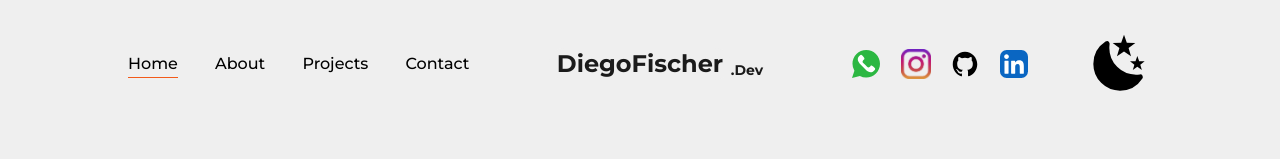
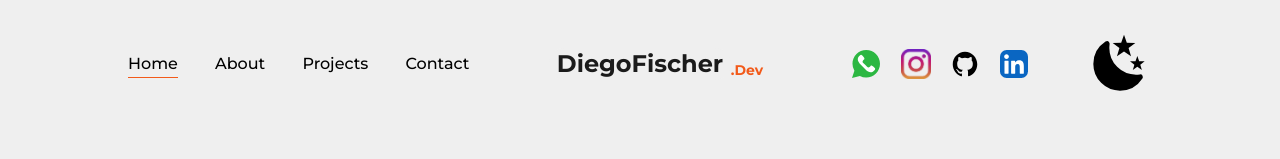
Before and after one commit to DiegoFischerDev/MyPotifolio-Next-Tailwind, a Next.js app: page / in a window 1280 px wide. Shown: the top 159 px of the page. Built offline with nearby package versions, Linux system fonts and the light colour scheme.

Commit message:
third try SEO adjustments

```diff
--- a/src/app/page.js
+++ b/src/app/page.js
@@ -32,8 +32,8 @@ export default function Home() {
             Explore my latest projects showcasing my expertise in React.js and web development.
           </p>
           <div className="self-start mt-2 tablet:self-center">
-            <Link href="/ResumeDiegoFischer.pdf" target={"_blank"} download={false}
-              className="flex mb-4 items-center bg-dark text-light p-2.5 px-6 rounded-lg font-semibold border-2 border-solid border-transparent hover:bg-light hover:text-dark hover:border-dark dark:bg-light dark:text-dark dark:hover:bg-dark dark:hover:text-light dark:hover:border-light">Resume <LinkArrow /></Link>
+            <a href="/ResumeDiegoFischer.pdf" target={"_blank"} download={true}
+              className="flex mb-4 items-center bg-dark text-light p-2.5 px-6 rounded-lg font-semibold border-2 border-solid border-transparent hover:bg-light hover:text-dark hover:border-dark dark:bg-light dark:text-dark dark:hover:bg-dark dark:hover:text-light dark:hover:border-light">Resume <LinkArrow /></a>
           </div>
         </div>
 
--- /dev/null
+++ b/src/components/DownloadResume.js
@@ -0,0 +1,15 @@
+'use client';
+
+import { useRouter } from "next/navigation";
+import { LinkArrow } from "./Icons";
+
+export default function DownloadResume() {
+
+  const router = useRouter();
+
+  return (
+    <button onClick={() => { router.push("/ResumeDiegoFischer.pdf") }} className="flex mb-4 items-center bg-dark text-light p-2.5 px-6 rounded-lg font-semibold border-2 border-solid border-transparent hover:bg-light hover:text-dark hover:border-dark dark:bg-light dark:text-dark dark:hover:bg-dark dark:hover:text-light dark:hover:border-light">
+      Resume <LinkArrow className="ml-2" />
+    </button>
+  );
+}
--- a/src/components/Logo.js
+++ b/src/components/Logo.js
@@ -17,15 +17,15 @@ export default function Logo() {
         href="/"
         className='py-0 px-2 text-dark dark:text-light flex items-end justify-center rounded-full text-2xl mobile:text-xl font-bold'
         animate={{
-          backgroundColor: ["#121212", "rgba(131,58,180,1)", "rgba(253,29,29,1)", "rgba(252,176,69,1)", "rgba(131,58,180,1)", theme === "dark" ? "#121212" : "#efefef"],
+          backgroundColor: ["#121212", "rgba(131,58,180,1)", "rgba(253,29,29,1)", "rgba(252,176,69,1)", "rgba(131,58,180,1)", theme === "dark" ? "#1b1b1b" : "#efefef"],
           transition: { duration: 2 },
         }}
         whileHover={{
-          backgroundColor: ["#121212", "rgba(131,58,180,1)", "rgba(253,29,29,1)", "rgba(252,176,69,1)", "rgba(131,58,180,1)", theme === "dark" ? "#121212" : "#efefef"],
+          backgroundColor: ["#121212", "rgba(131,58,180,1)", "rgba(253,29,29,1)", "rgba(252,176,69,1)", "rgba(131,58,180,1)", theme === "dark" ? "#1b1b1b" : "#efefef"],
           transition: { duration: 1, repeat: Infinity },
         }}
-      >DiegoFischer<motion.span
-       className='text-sm ml-2 absolute text-dark dark:text-light -right-8'>.Dev</motion.span></MotionLink>
+      >DiegoFischer</MotionLink>
+      <span className='text-sm ml-2 absolute text-primary dark:text-primaryDark font-bold bottom-0 -right-8'>.Dev</span>
     </div>
   );
 }
```
